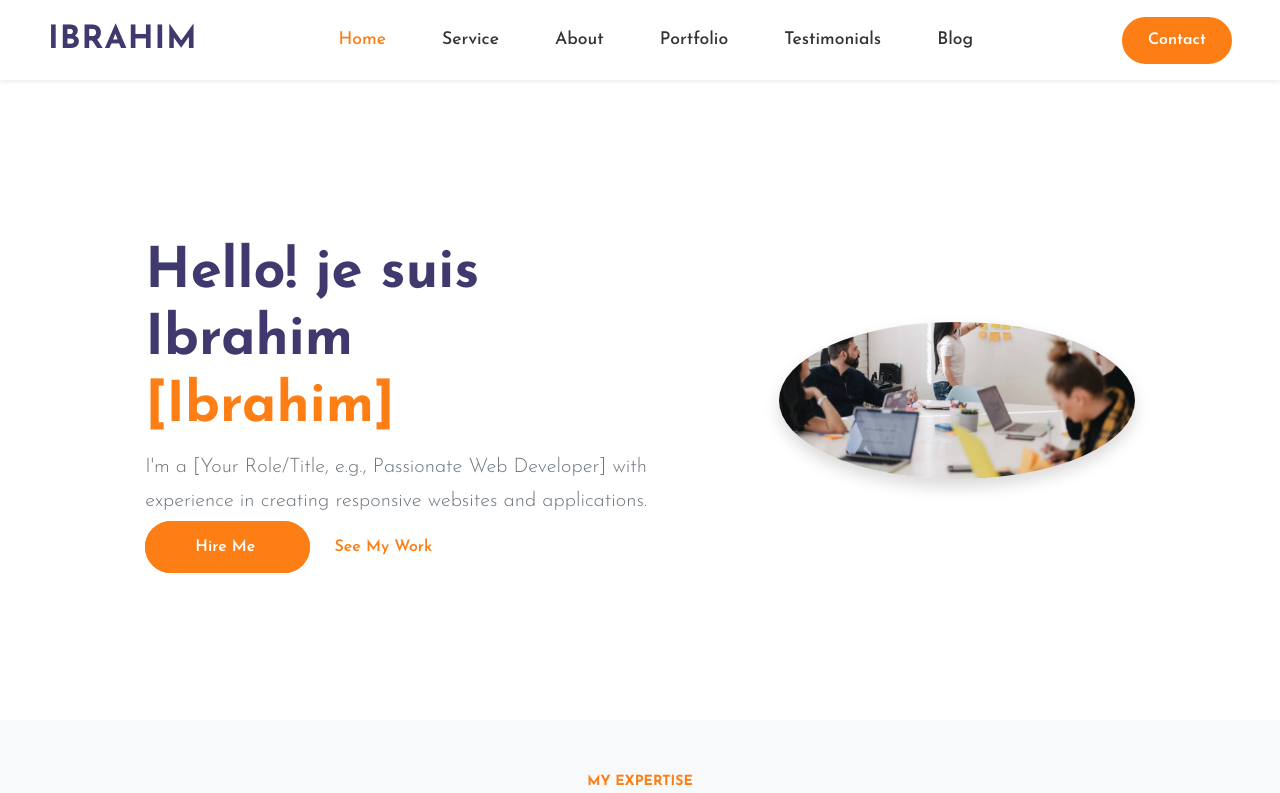
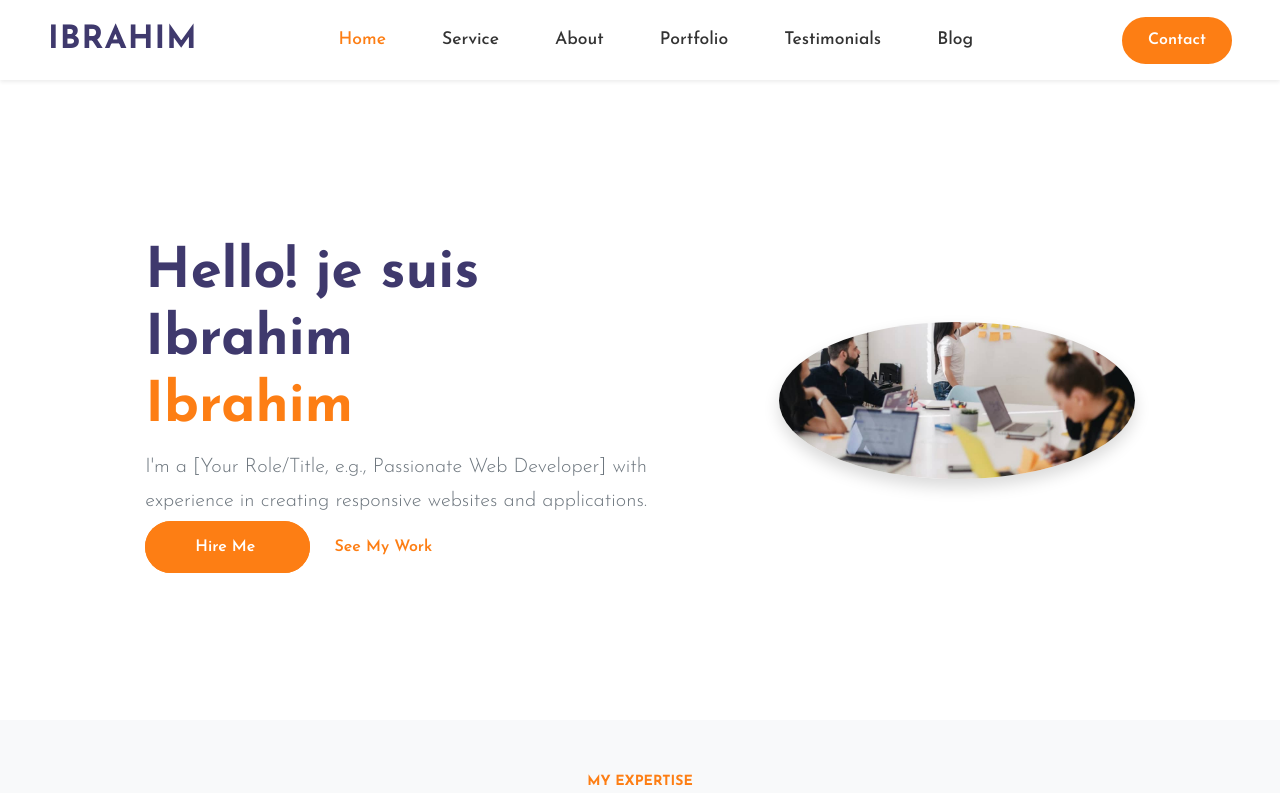
Before and after one commit to 558859/ibra_him, a plain HTML site: page index.html in a window 1280 px wide. Shown: the top 793 px of the page. Drawn offline with nearby package versions, Linux system fonts and the light colour scheme.

Commit message:
dupliquer

```diff
--- a/index.html
+++ b/index.html
@@ -98,7 +98,7 @@
         <div class="row justify-content-evenly align-items-center">
           <div class="col-lg-6 col-md-8 col-10 text-center text-lg-start" data-aos="slide-right">
             <h2 style="color: #3f396d">
-              Hello! je suis Ibrahim <br /><span class="c-orange">[Ibrahim]</span>
+              Hello! je suis Ibrahim <br /><span class="c-orange">Ibrahim</span>
             </h2>
             <p class="text-muted lead">
               I'm a [Your Role/Title, e.g., Passionate Web Developer] with experience in creating responsive websites and applications.
```
